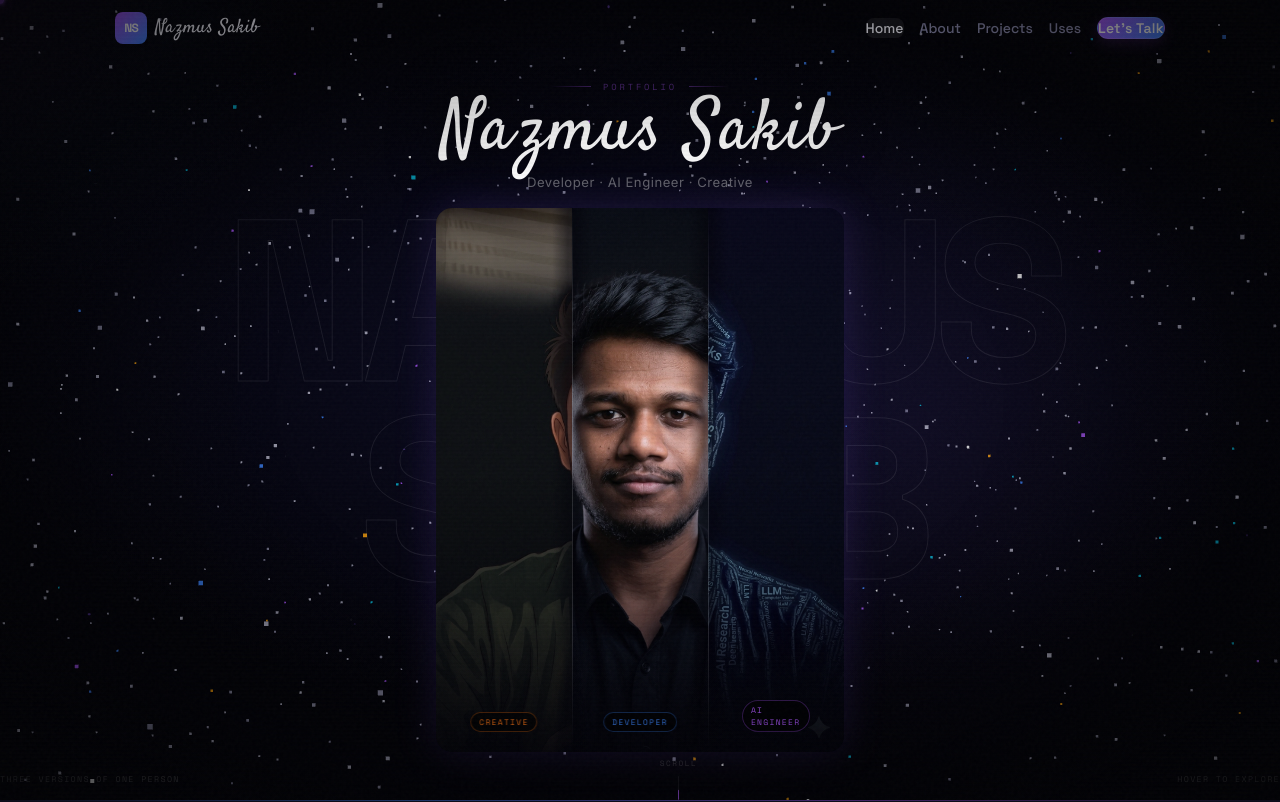
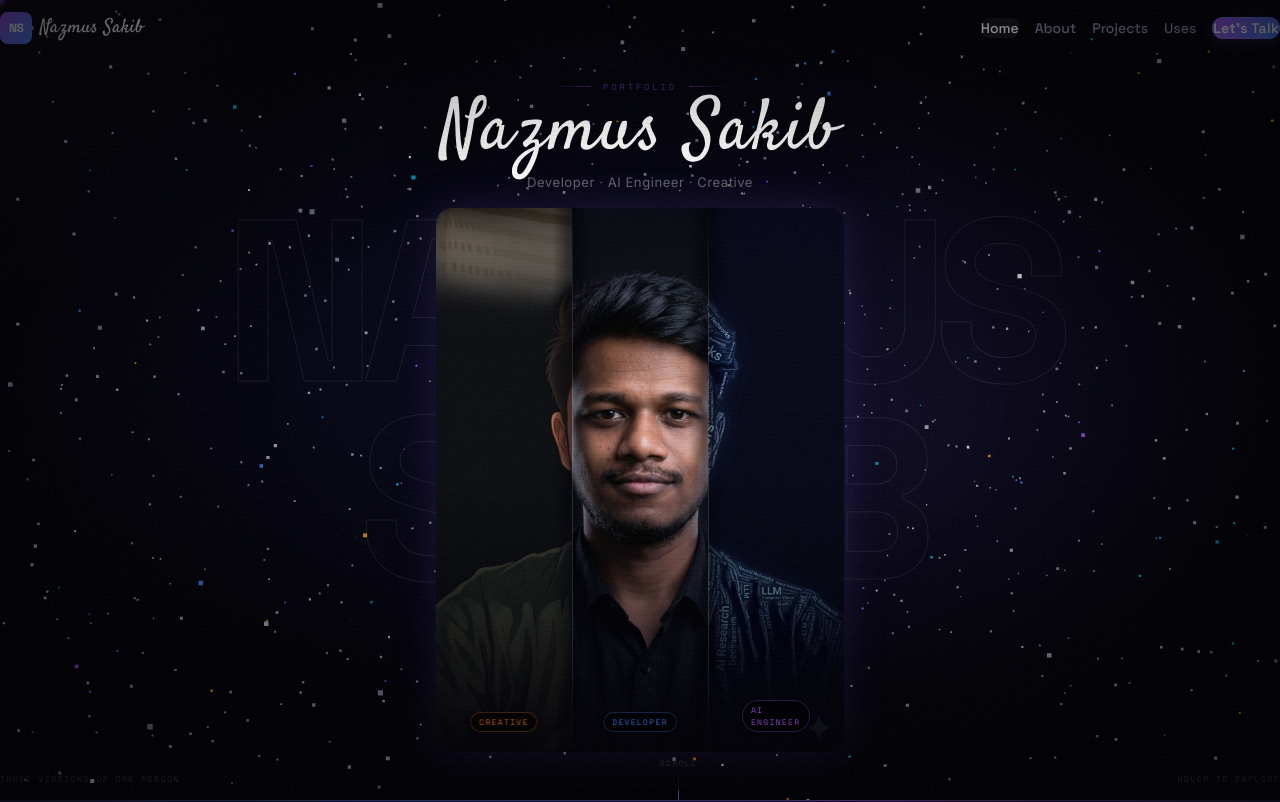
Before and after one commit to TechySakib/My-Portfolio, a Next.js app: page / in a window 1280 px wide. Shown: the top 802 px of the page. Built offline with nearby package versions, Linux system fonts and the light colour scheme.

Commit message:
style: revert navbar padding to original full-screen width styles

```diff
--- a/src/app/globals.css
+++ b/src/app/globals.css
@@ -204,9 +204,3 @@ body {
   padding-left: clamp(2rem, 9vw, 15rem) !important;
   padding-right: clamp(2rem, 9vw, 15rem) !important;
 }
-
-/* Align Navbar with fluid section gutters */
-nav {
-  padding-left: clamp(2rem, 9vw, 15rem) !important;
-  padding-right: clamp(2rem, 9vw, 15rem) !important;
-}
--- a/src/components/Navbar.tsx
+++ b/src/components/Navbar.tsx
@@ -45,7 +45,7 @@ export default function Navbar() {
         initial={{ y: -80, opacity: 0 }}
         animate={{ y: 0, opacity: 1 }}
         transition={{ duration: 0.8, delay: 0.2, ease: [0.16, 1, 0.3, 1] }}
-        className="fixed top-0 left-0 right-0 z-50 flex items-center justify-between px-12 sm:px-24 md:px-36 lg:px-48 xl:px-60"
+        className="fixed top-0 left-0 right-0 z-50 flex items-center justify-between px-6 md:px-12"
         style={{
           paddingTop: scrolled ? "8px" : "12px",
           paddingBottom: scrolled ? "8px" : "12px",
```
